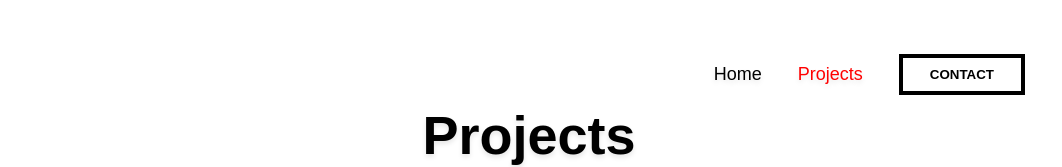
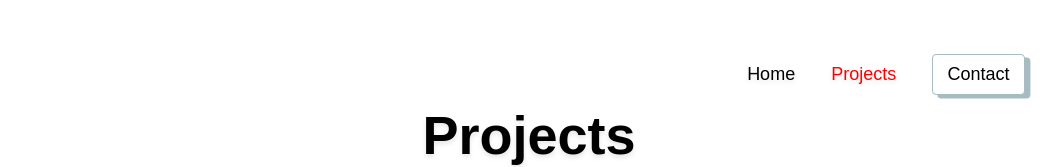
Before and after one commit to dominictwlee/portfolio, a React app: page /projects in a window 1280 px wide. Shown: the top 167 px of the page, without its empty margins (111-1173 px from the left). Built offline with nearby package versions, Linux system fonts and the light colour scheme.

Commit message:
Create button effects

```diff
--- a/package.json
+++ b/package.json
@@ -17,16 +17,17 @@
     "@fortawesome/fontawesome-free-regular": "^5.0.10",
     "@fortawesome/fontawesome-free-solid": "^5.0.10",
     "@fortawesome/react-fontawesome": "0.0.18",
+    "animated": "^0.2.2",
     "babel-register": "^6.26.0",
     "compression": "^1.7.2",
     "cors": "^2.8.4",
     "prop-types": "^15.6.1",
     "react": "^16.3.2",
-    "react-anime": "^2.1.0",
     "react-copy-to-clipboard": "^5.0.1",
     "react-dom": "^16.3.2",
     "react-obfuscate": "^1.3.1",
-    "react-router-dom": "^4.2.2"
+    "react-router-dom": "^4.2.2",
+    "react-transition-group": "^2.3.1"
   },
   "devDependencies": {
     "babel-core": "^6.26.0",
@@ -56,7 +57,6 @@
     "prettier": "^1.12.1",
     "react-hot-loader": "^4.1.2",
     "react-test-renderer": "^16.3.2",
-    "rucksack-css": "^1.0.2",
     "style-loader": "^0.21.0",
     "url-loader": "^1.0.1",
     "webpack": "^4.6.0",
--- a/src/components/App/App.css
+++ b/src/components/App/App.css
@@ -93,25 +93,25 @@ html {
 
 a {
   text-decoration: none;
-  /* color: #687489; */
 }
 
 button {
-  background: transparent;
-  color: inherit;
+  cursor: pointer;
+  font-size: 1rem;
+  color: black;
   text-decoration: none;
-  cursor: pointer;
-  border: 0;
-  transition: all 200ms ease-in;
-  color: black;
-  font-weight: bold;
-  text-transform: uppercase;
-  border: 4px solid black;
-  padding: 0.5rem 1.5rem;
+  border-radius: 4px;
+  background-color: white;
+  box-shadow: 0 0 0 0 black inset, 0.3rem 0.2rem 0 0 #a6bcc1;
+  border: 0.1rem solid #a6bcc1;
+  padding: 0.5rem 0.8rem;
+  text-align: center;
+  transition: 0.25s box-shadow, 0.25s transform;
 }
 
 button:hover {
-  background: black;
+  box-shadow: 0 4rem 0 0 black inset, 0 0 0 0 #a6bcc1;
+  transform: translate(0.1rem, 0.1rem);
   color: white;
 }
 
--- a/src/components/ContactModal/ContactModal.jsx
+++ b/src/components/ContactModal/ContactModal.jsx
@@ -4,6 +4,7 @@ import Obfuscate from 'react-obfuscate';
 import { CopyToClipboard } from 'react-copy-to-clipboard';
 import FontAwesomeIcon from '@fortawesome/react-fontawesome';
 import faCopy from '@fortawesome/fontawesome-free-regular/faCopy';
+import TransitionGroup from 'react-transition-group/TransitionGroup';
 
 import styles from './ContactModal.css';
 
--- a/src/components/Nav/Nav.css
+++ b/src/components/Nav/Nav.css
@@ -12,33 +12,47 @@
 }
 
 .link {
+  font-size: 1rem;
+  color: black;
   position: relative;
-  color: black;
-}
+  text-decoration: none;
+  padding-bottom: 8px;
 
-.link::after {
-  content: '';
-  position: absolute;
-  bottom: -0.2rem;
-  left: 50%;
-  right: 50%;
-  height: 0.1rem;
-  background: black;
-  transition: all ease 0.2s;
-}
+  &:before,
+  &:after {
+    content: '';
+    position: absolute;
+    bottom: 2px;
+    left: 0;
+    right: 0;
+    height: 2px;
+    background-color: red;
+  }
 
-.link:hover::after {
-  left: 0;
-  right: 0;
-  height: 0.1rem;
-}
+  &:before {
+    opacity: 0;
+    transform: translateY(-8px);
+    transition: transform 0s cubic-bezier(0.175, 0.885, 0.32, 1.275), opacity 0s;
+  }
 
-.link::before {
-  position: absolute;
-  transform: translateX(-100%);
-  left: -0.8rem;
-  opacity: 0.3;
-  font-weight: bold;
+  &:after {
+    opacity: 0;
+    transform: translateY(8px/2);
+    transition: transform 0.2s cubic-bezier(0.175, 0.885, 0.32, 1.275), opacity 0.2s;
+  }
+  &:hover {
+    &:before,
+    &:after {
+      opacity: 1;
+      transform: translateY(0);
+    }
+    &:before {
+      transition: transform 0.2s cubic-bezier(0.175, 0.885, 0.32, 1.275), opacity 0.2s;
+    }
+    &:after {
+      transition: transform 0s 0.2s cubic-bezier(0.175, 0.885, 0.32, 1.275), opacity 0s 0.2s;
+    }
+  }
 }
 
 .activeLink {
```
Also changed, not shown: 1 other file (tests, documents, lock files or other folders).
